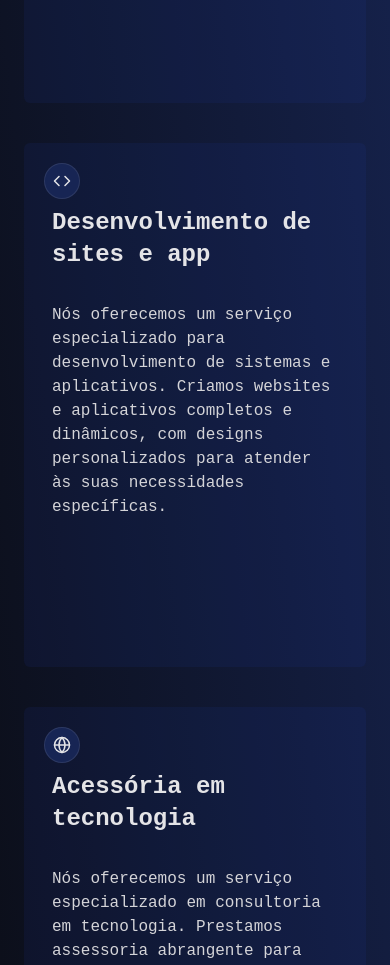
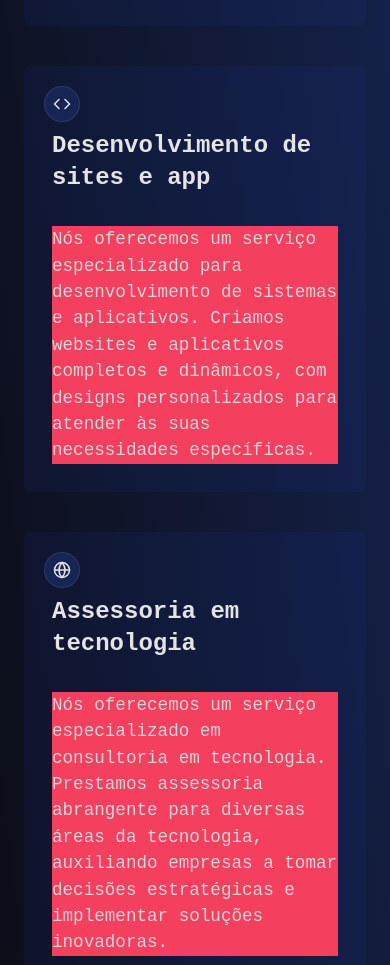
Before and after one commit to kaykeeb3/kayke_dev, a React (Vite) app: page /projects in a window 390 px wide. Shown: the part 1020-1985 px from the top of the page. Built offline with nearby package versions, Linux system fonts and the light colour scheme.

Commit message:
fix: config layout in response mobile

```diff
--- a/src/components/card.tsx
+++ b/src/components/card.tsx
@@ -1,4 +1,6 @@
 import React from "react";
+import { motion } from "framer-motion";
+
 interface ServiceCardProps {
   icon?: React.ComponentType<{ className?: string }>;
   title: string;
@@ -11,19 +13,47 @@ const ServiceCard: React.FC<ServiceCardProps> = ({
   description,
 }) => {
   return (
-    <div className="bg-blue-800/10 w-full xl:h-[45vh] max-[600px]:h-[62vh] md:h-[60vh] md:p-4 p-5 rounded-md">
+    <motion.div
+      initial={{ opacity: 0, y: 50 }}
+      animate={{ opacity: 1, y: 0 }}
+      transition={{ duration: 0.5 }}
+      className="bg-blue-800/10 w-full xl:h-[45vh] md:h-[60vh] md:p-4 p-5 rounded-md"
+    >
       {Icon && (
-        <Icon className="w-9 h-9 text-zinc-200 text-left rounded-full p-2 bg-blue-950 border border-zinc-200/10" />
-      )}{" "}
-      <div className="flex flex-col p-2">
-        <h3 className="font-semibold text-2xl text-zinc-200 mb-8">{title}</h3>
-        <div>
-          <p className="text-left text-zinc-300 sm:text-sm  md:text-[0.95rem] md:text-lg">
+        <motion.div
+          initial={{ scale: 0 }}
+          animate={{ scale: 1 }}
+          transition={{ delay: 0.2, duration: 0.5 }}
+          className="flex items-center justify-center w-9 h-9 text-zinc-200 text-left rounded-full p-2 bg-blue-950 border border-zinc-200/10"
+        >
+          <Icon />
+        </motion.div>
+      )}
+      <motion.div
+        initial={{ opacity: 0, y: 20 }}
+        animate={{ opacity: 1, y: 0 }}
+        transition={{ delay: 0.4, duration: 0.5 }}
+        className="flex flex-col p-2"
+      >
+        <motion.h3
+          initial={{ opacity: 0, y: 20 }}
+          animate={{ opacity: 1, y: 0 }}
+          transition={{ delay: 0.6, duration: 0.5 }}
+          className="font-semibold text-2xl text-zinc-200 mb-8"
+        >
+          {title}
+        </motion.h3>
+        <motion.div
+          initial={{ opacity: 0, y: 20 }}
+          animate={{ opacity: 1, y: 0 }}
+          transition={{ delay: 0.8, duration: 0.5 }}
+        >
+          <p className="text-left text-zinc-300 sm:text-sm max-[600px]:bg-rose-500 max-[600px]:text-[1.1rem] md:text-[0.95rem] md:text-lg">
             {description}
           </p>
-        </div>
-      </div>
-    </div>
+        </motion.div>
+      </motion.div>
+    </motion.div>
   );
 };
 
--- a/src/pages/Projects/projects.tsx
+++ b/src/pages/Projects/projects.tsx
@@ -3,6 +3,7 @@ import CenteredLayout from "@/components/centeredLayout";
 import FormSection from "@/components/formSection";
 import Header from "@/components/header";
 import TitleComponent from "@/components/titleComponent";
+import { motion } from "framer-motion";
 import { Code, Globe, HardDrive } from "lucide-react";
 
 function Projects() {
@@ -12,10 +13,16 @@ function Projects() {
 
       <div className="p-6">
         <TitleComponent title="O que fazemos" />
-        <div className="grid grid-cols-2 gap-10 max-md:flex max-md:flex-col">
-          <p className="font-medium text-zinc-200 text-left p-1">
+        <div className="grid grid-cols-1 md:grid-cols-2 gap-10 max-md:flex max-md:flex-col">
+          <motion.p
+            initial={{ opacity: 0, y: 20 }}
+            animate={{ opacity: 1, y: 0 }}
+            transition={{ delay: 1, duration: 0.5 }}
+            className="font-medium text-zinc-200 text-left"
+          >
             A presença da tecnologia no cotidiano das pessoas é cada vez mais
-            notável. <br />
+            notável.
+            <br />
             <br />
             Nossos celulares estão presentes em praticamente todos os momentos
             do nosso dia, proporcionando-nos informação, entretenimento,
@@ -24,7 +31,7 @@ function Projects() {
             No ambiente empresarial, a situação não é diferente. A tecnologia
             possibilita que as empresas se tornem mais ágeis e aprimorem seus
             produtos e serviços.
-          </p>
+          </motion.p>
 
           <ServiceCard
             icon={HardDrive}
@@ -40,7 +47,7 @@ function Projects() {
 
           <ServiceCard
             icon={Globe}
-            title="Acessória em tecnologia"
+            title="Assessoria em tecnologia"
             description="Nós oferecemos um serviço especializado em consultoria em tecnologia. Prestamos assessoria abrangente para diversas áreas da tecnologia, auxiliando empresas a tomar decisões estratégicas e implementar soluções inovadoras."
           />
         </div>
```
